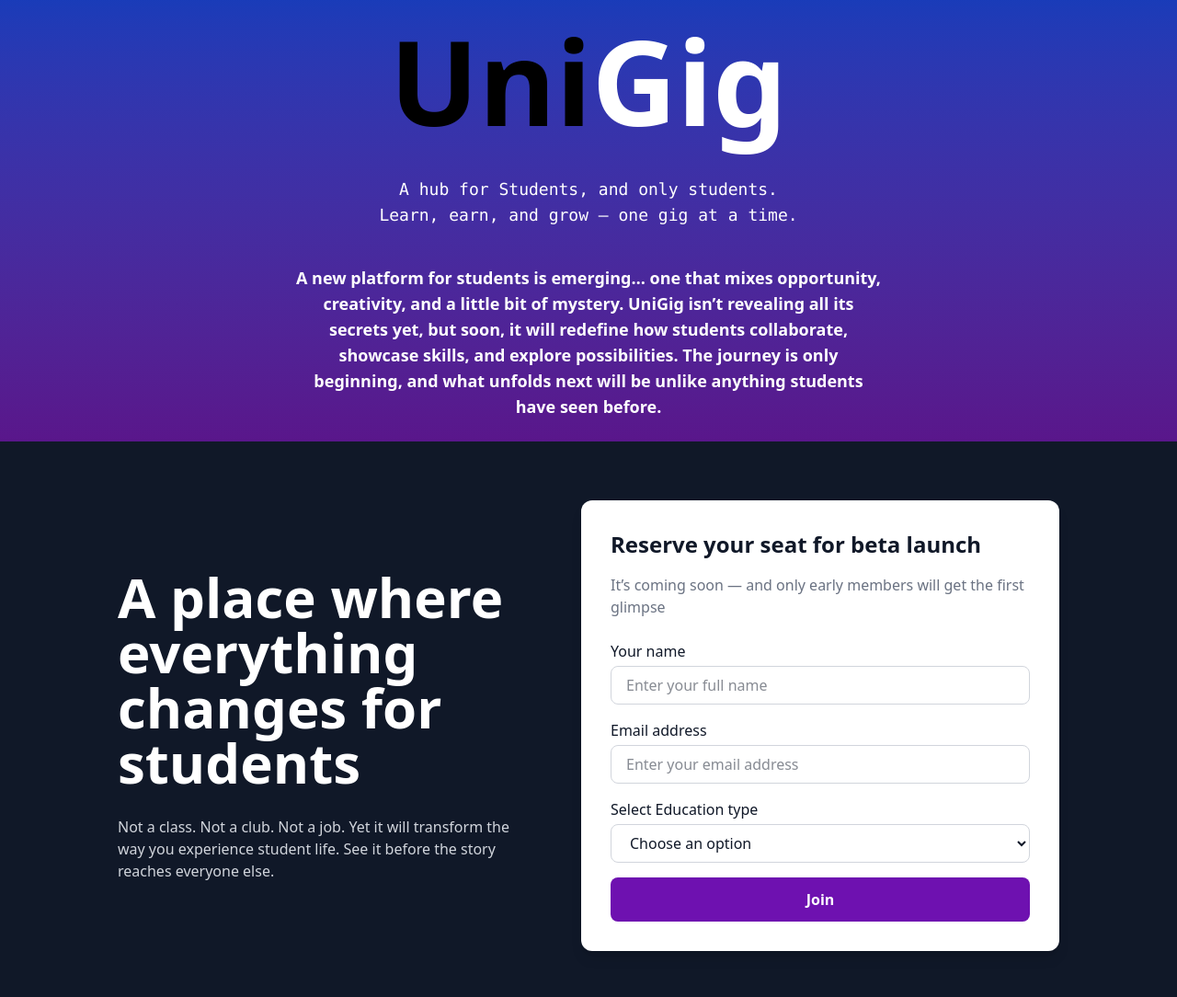
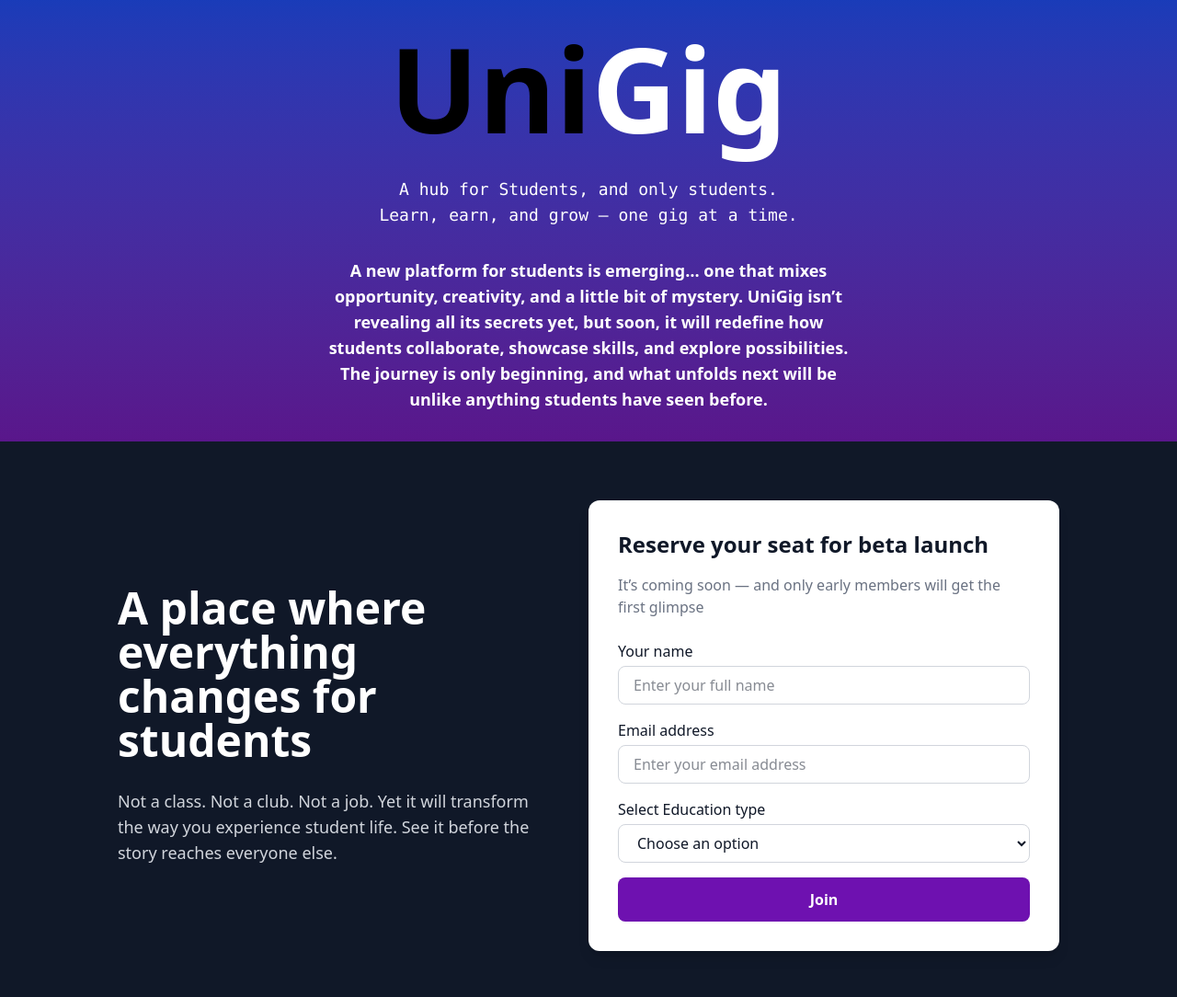
Before and after one commit to Aryan030204/landing-page-UniGig, a React (Vite) app: page / in a window 1280 px wide. Shown: the top 1084 px of the page at 92% size. Built offline with nearby package versions, Linux system fonts and the light colour scheme.

Commit message:
refactor: Improve responsiveness and layout adjustments in HeroSection and Waitlist components; remove unused HypeSection

```diff
--- a/src/App.jsx
+++ b/src/App.jsx
@@ -7,7 +7,7 @@ import Waitlist from "./components/Waitlist";
 function App() {
   return (
     <>
-      <div className="h-fit flex flex-col">
+      <div className="flex flex-col">
         <HeroSection />
         <Waitlist />
         <HypeSection />
--- a/src/components/HeroSection.jsx
+++ b/src/components/HeroSection.jsx
@@ -1,17 +1,23 @@
 import { ReactTyped } from "react-typed";
+
 const HeroSection = () => {
   return (
     <>
-      <div className="flex flex-col justify-center items-center lg:h-[30rem] sm:h-[35rem] h-[38rem] bg-gradient-to-b from-blue-800 to-purple-900">
-        <div className="flex flex-col items-center gap-10">
-          <h1 className="font-bold text-9xl text-white">
+      {/* Added `px-4` to ensure there is space on the left and right on mobile devices */}
+      <div className="flex flex-col justify-center items-center lg:h-[30rem] sm:h-[35rem] h-[38rem] bg-gradient-to-b from-blue-800 to-purple-900 px-4 text-center">
+        {/* Reduced the gap on smaller screens for better vertical rhythm */}
+        <div className="flex flex-col items-center gap-8">
+          {/* Made the heading font size responsive to prevent overflow on small screens */}
+          <h1 className="font-bold text-6xl sm:text-7xl lg:text-9xl text-white">
             <span className="text-black">Uni</span>Gig
           </h1>
-          <p className="font-mono text-lg text-white text-center">
+          {/* Adjusted font size for mobile readability */}
+          <p className="font-mono text-base sm:text-lg text-white">
             A hub for Students, and only students. <br /> Learn, earn, and grow
             — one gig at a time.
           </p>
-          <p className="font-bold sm:text-sm text-md lg:text-lg text-white text-center w-[35rem] lg:w-1/2">
+          {/* Replaced fixed width with a fluid, max-width approach to prevent horizontal scrolling */}
+          <p className="font-bold text-sm sm:text-base lg:text-lg text-white w-full max-w-xl">
             A new platform for students is emerging… one that mixes opportunity,
             creativity, and a little bit of mystery. UniGig isn’t revealing all
             its secrets yet, but soon, it will redefine how students
--- a/src/components/HypeSection.jsx
+++ /dev/null
@@ -1,11 +0,0 @@
-import React from 'react'
-
-const HypeSection = () => {
-  return (
-    <div>
-
-    </div>
-  )
-}
-
-export default HypeSection
--- a/src/components/Waitlist.jsx
+++ b/src/components/Waitlist.jsx
@@ -13,21 +13,15 @@ const Waitlist = () => {
       setMessage("Please fill in all fields.");
       return;
     }
-
     setLoading(true);
     setMessage("");
-
     try {
       const res = await fetch("https://landing-page-unigig-server.onrender.com/api/waitinglist/join", {
         method: "POST",
-        headers: {
-          "Content-Type": "application/json",
-        },
+        headers: { "Content-Type": "application/json" },
         body: JSON.stringify({ name, email, education }),
       });
-
       const data = await res.json();
-
       if (res.ok) {
         setMessage("You’ve been added to the waitlist! 🎉");
         setName("");
@@ -45,14 +39,17 @@ const Waitlist = () => {
   };
 
   return (
-    <div className="bg-gray-900 text-white py-16 px-6 md:px-16 lg:px-32">
-      <div className="max-w-7xl mx-auto flex flex-col lg:flex-row gap-12">
+    // Adjusted vertical padding for better balance on mobile
+    <div className="bg-gray-900 text-white py-12 lg:py-16 px-6 md:px-16 lg:px-32">
+      {/* Made the gap responsive for better spacing when stacked vertically */}
+      <div className="max-w-7xl mx-auto flex flex-col lg:flex-row items-center gap-10 lg:gap-16">
         {/* Left Section */}
         <div className="flex-1 flex flex-col justify-center">
-          <h2 className="text-4xl lg:text-left text-center md:text-6xl font-bold mb-4">
+          <h2 className="text-4xl lg:text-left text-center md:text-5xl font-bold mb-4">
             A place where everything changes for students
           </h2>
-          <p className="text-gray-300 lg:text-left text-center mt-3 text-md">
+          {/* Corrected `text-md` to a standard class and made it responsive */}
+          <p className="text-gray-300 lg:text-left text-center mt-3 text-base lg:text-lg">
             Not a class. Not a club. Not a job. Yet it will transform the way
             you experience student life. See it before the story reaches
             everyone else.
@@ -60,7 +57,8 @@ const Waitlist = () => {
         </div>
 
         {/* Right Section - Form */}
-        <div className="flex-1 bg-white text-gray-900 rounded-xl p-8 shadow-lg">
+        {/* Adjusted padding inside the form card for smaller screens */}
+        <div className="flex-1 w-full bg-white text-gray-900 rounded-xl p-6 md:p-8 shadow-lg">
           <h3 className="text-2xl font-bold mb-4">
             Reserve your seat for beta launch
           </h3>
@@ -116,7 +114,7 @@ const Waitlist = () => {
 
             {message && (
               <p
-                className={`mt-2 ${
+                className={`mt-2 text-center ${
                   message.includes("added") ? "text-green-500" : "text-red-500"
                 }`}
               >
```
